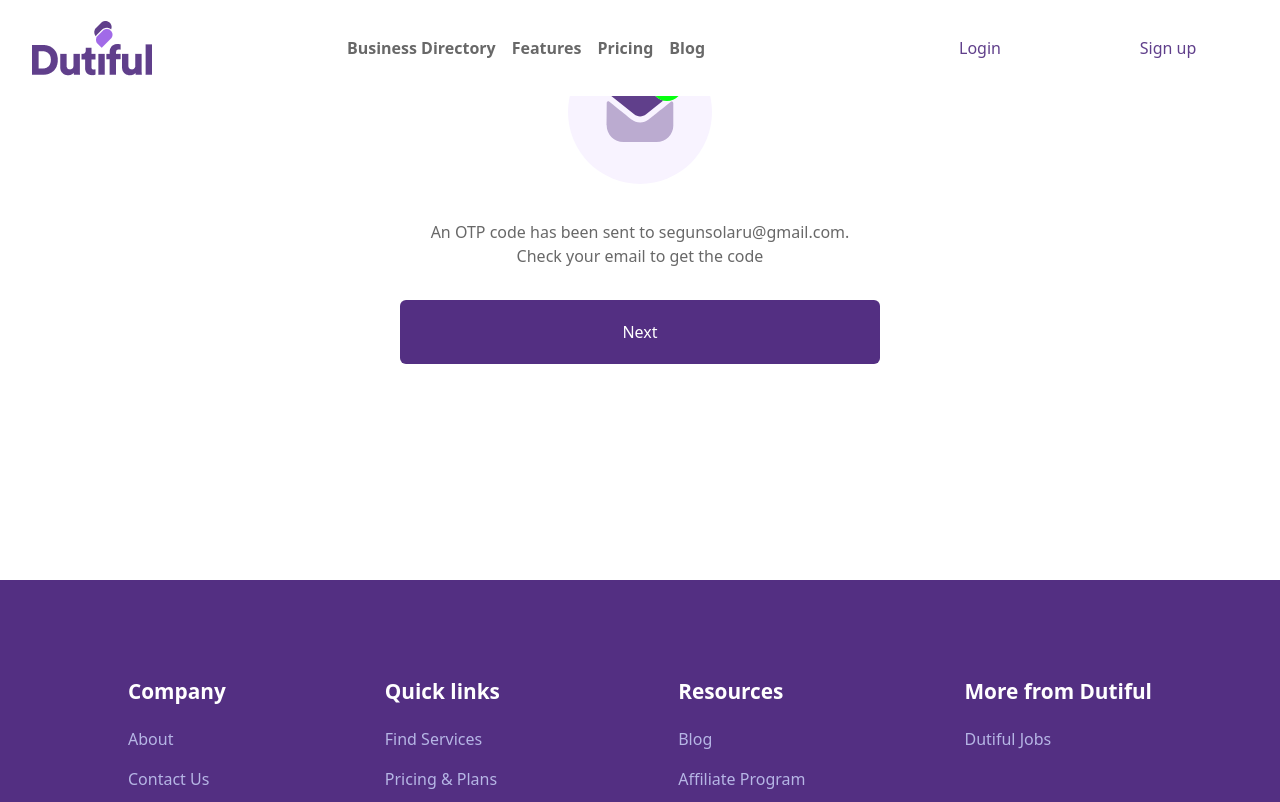
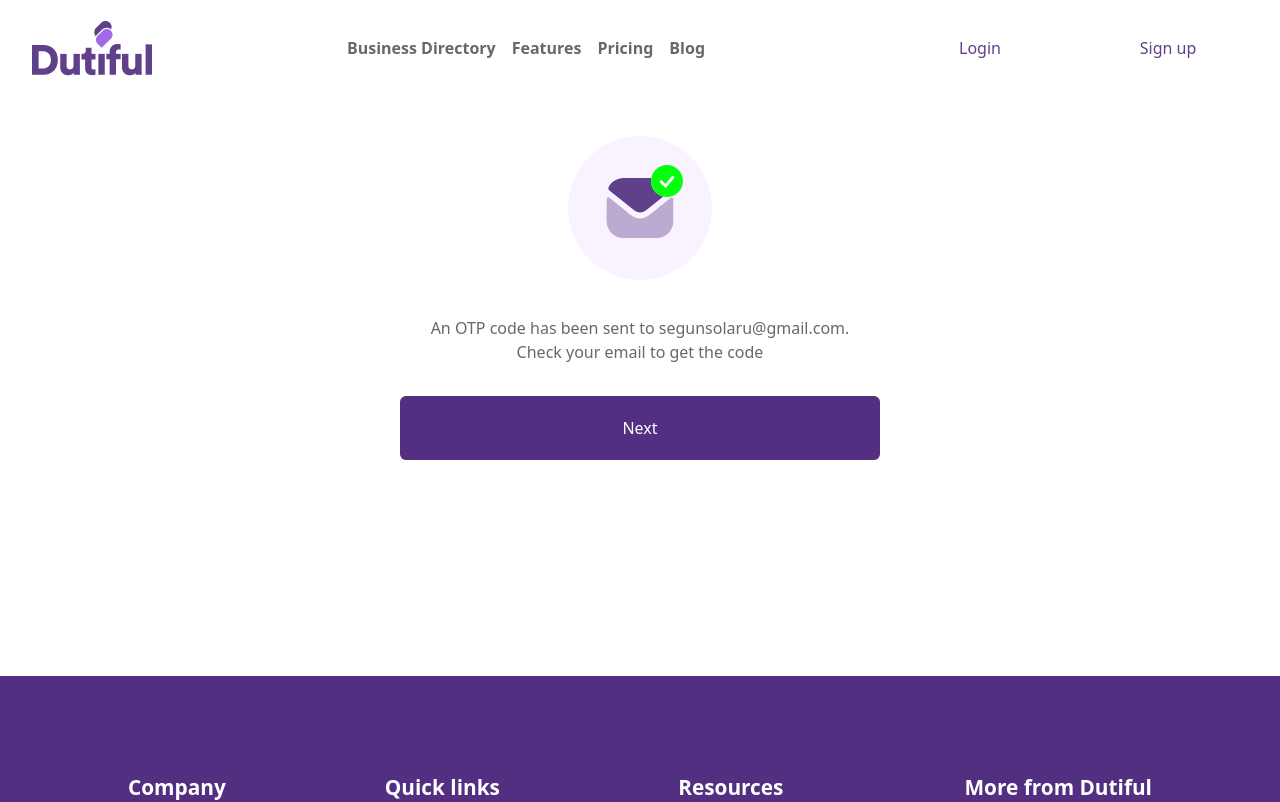
Before and after one commit to davidfayanju1/Dutiful, a React (Vite) app: page /otp in a window 1280 px wide. Shown: the top 802 px of the page. Built offline with nearby package versions, Linux system fonts and the light colour scheme.

Commit message:
Quick addition

```diff
--- a/src/layout/CommonLayout.jsx
+++ b/src/layout/CommonLayout.jsx
@@ -6,7 +6,7 @@ const CommonLayout = ({ children }) => {
   return (
     <div className="item_container">
       <Nav />
-      {children}
+      <div className="item_container mt-[6rem]">{children}</div>
       <Footer />
     </div>
   );
--- a/src/pages/inner/Landing.jsx
+++ b/src/pages/inner/Landing.jsx
@@ -4,7 +4,7 @@ import CommonLayout from "../../layout/CommonLayout";
 const Landing = () => {
   return (
     <CommonLayout>
-      <div className="hero_item_container mt-[6rem] md:flex-row flex-col md:px-10 px-4 min-h-[20rem] py-4 flex items-center justify-between">
+      <div className="hero_item_container md:flex-row flex-col md:px-10 px-4 min-h-[20rem] py-4 flex items-center justify-between">
         <header className="md:w-[45%] w-full  block">
           <h1 className="font-semibold font-serif mb-2 md:text-[2.3rem] text-[2rem]">
             List and grow your business  with just few clicks
```
